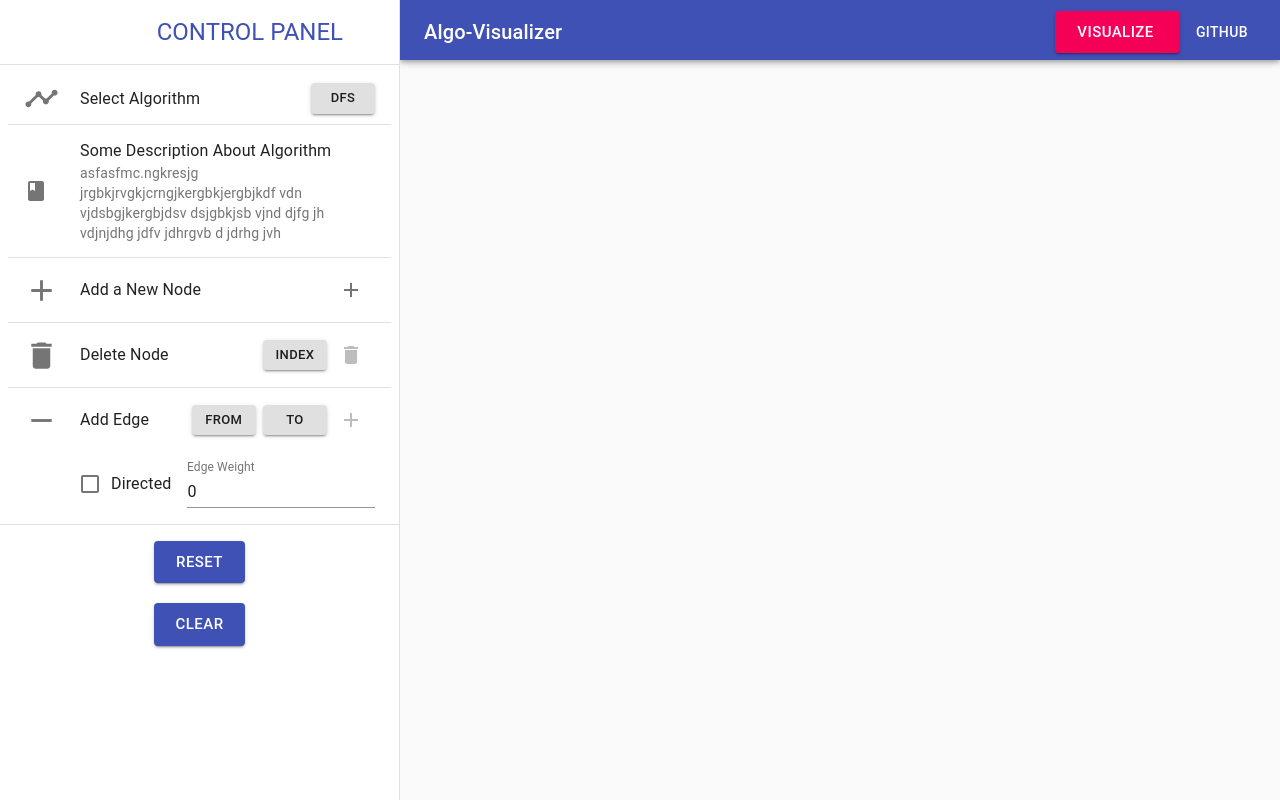
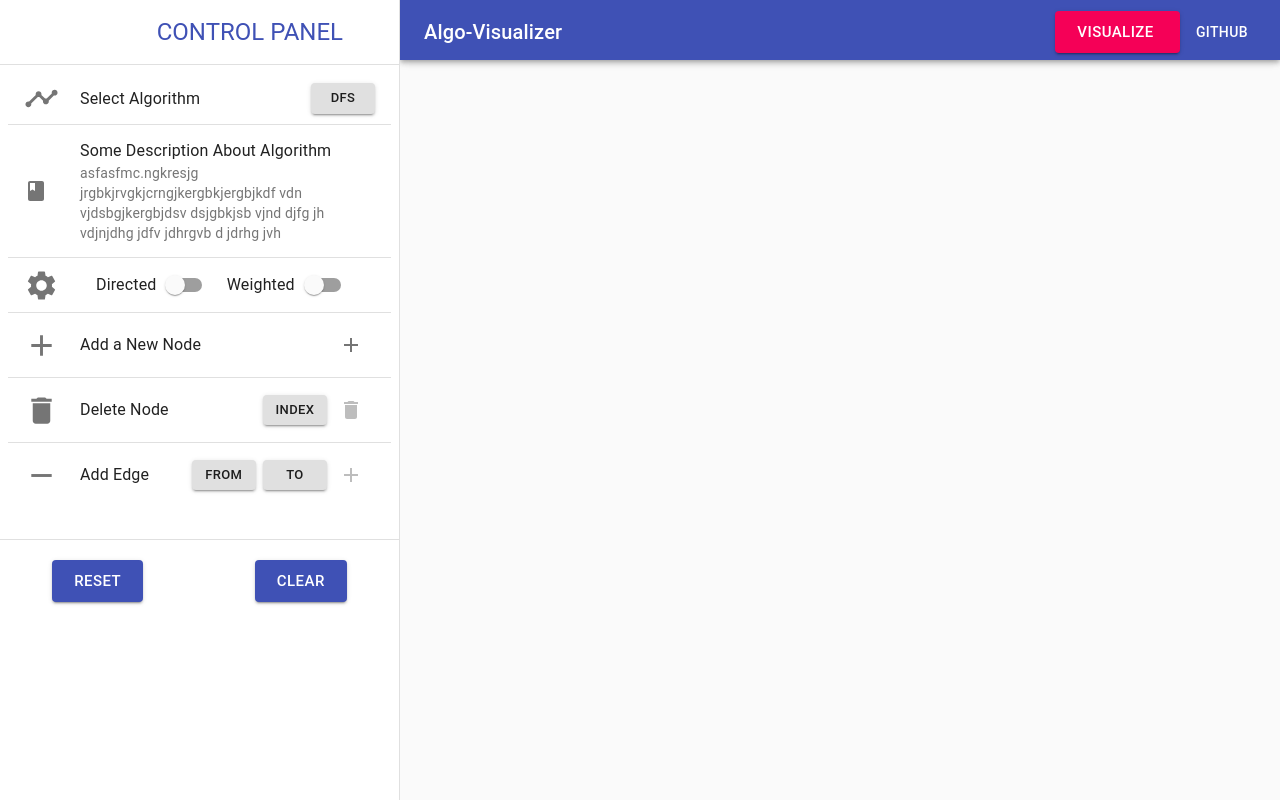
Before and after one commit to Synergise-IIT-Bhubaneswar/algo-visualizer, a React (Create React App) app: page / in a window 1280 px wide. Built offline with nearby package versions, Linux system fonts and the light colour scheme; some icons are missing.

Commit message:
improved drawer UI

```diff
--- a/src/components/UI/Header/Drawer.js
+++ b/src/components/UI/Header/Drawer.js
@@ -6,7 +6,6 @@ import TimelineIcon from "@material-ui/icons/Timeline";
 import AddNodeIcon from "@material-ui/icons/Add";
 import ListItemIcon from "@material-ui/core/ListItemIcon";
 import UndirectedEdgeIcon from "@material-ui/icons/RemoveOutlined";
-import DirectedEdgeIcon from "@material-ui/icons/KeyboardBackspaceOutlined";
 import DeleteIcon from "@material-ui/icons/Delete";
 import BookIcon from "@material-ui/icons/Book";
 import IconButton from "@material-ui/core/IconButton";
@@ -19,10 +18,11 @@ import List from "@material-ui/core/List";
 import ListItem from "@material-ui/core/ListItem";
 import ListItemText from "@material-ui/core/ListItemText";
 import Button from "@material-ui/core/Button";
-import FormGroup from "@material-ui/core/FormGroup"
-import FormControlLabel from '@material-ui/core/FormControlLabel'
-import Checkbox from '@material-ui/core/Checkbox'
+import FormGroup from "@material-ui/core/FormGroup";
+import FormControlLabel from "@material-ui/core/FormControlLabel";
 import TextField from "@material-ui/core/TextField";
+import Switch from "@material-ui/core/Switch";
+import SettingsIcon from "@material-ui/icons/Settings";
 
 const drawerWidth = 400;
 const useStyles = makeStyles((theme) => ({
@@ -81,8 +81,9 @@ const CustomDrawer = (props) => {
   const [deleteNode, setDeleteNode] = useState("Index");
   const [deleteNodeMenuAnchor, setDeleteNodeMenuAnchor] = useState(null);
   const deleteNodeMenuOpen = Boolean(deleteNodeMenuAnchor);
-  const [isDirectedEdge, setIsDirectedEdge] = useState(false)
-  const [edgeWeight, setEdgeWeight] = useState("0");
+  const [isDirectedGraph, setIsDirectedGraph] = useState(false);
+  const [isWeightedGraph, setIsWeightedGraph] = useState(false);
+  const [edgeWeight, setEdgeWeight] = useState(null);
 
   //const nodeIndices = []
   useEffect(() => {
@@ -97,6 +98,7 @@ const CustomDrawer = (props) => {
       ? props.canvasRef.current.state.noOfVertices
       : props.canvasRef.current,
   ]);
+
   // [...Array(props.canvasRef.current.state.noOfVertices).keys()]
   // useEffect(() => {
   //     nodeIndices = [...Array(props.canvasRef.current.state.noOfVertices).keys()]
@@ -134,11 +136,10 @@ const CustomDrawer = (props) => {
     closeMenu();
   };
 
-  const addEdge = (from, to, isDirected, weight) => {
-    props.canvasRef.current.addEdge(from, to, isDirected, weight);
+  const addEdge = (from, to) => {
+    props.canvasRef.current.addEdge(from, to, isDirectedGraph, edgeWeight);
     setEdgeFrom("From");
     setEdgeTo("To");
-    setEdgeWeight('0')
   };
 
   const openDeleteNodeMenu = (e) => {
@@ -154,16 +155,23 @@ const CustomDrawer = (props) => {
     props.canvasRef.current.clearCanvas();
     setEdgeFrom("From");
     setEdgeTo("To");
-    setEdgeWeight('0')
+    setEdgeWeight("0");
   };
 
-  const checkDirectedEdge = () => {
-    setIsDirectedEdge(prev => !prev)
-  }
+  const checkDirectedGraph = () => {
+    setIsDirectedGraph((prev) => !prev);
+    // props.canvasRef.current.clearCanvas();
+  };
 
-  const weightChangeHandler = e => {
-    setEdgeWeight(e.target.value)
-  }
+  const checkWeightedGraph = () => {
+    if (isWeightedGraph == true) setEdgeWeight(null);
+    setIsWeightedGraph((prev) => !prev);
+    // props.canvasRef.current.clearCanvas();
+  };
+
+  const weightChangeHandler = (e) => {
+    setEdgeWeight(e.target.value);
+  };
   return (
     <Drawer
       className={classes.drawer}
@@ -204,7 +212,6 @@ const CustomDrawer = (props) => {
               click={(e) => openAlgorithmMenu(e)}
             ></Menu>
           </ListItem>
-
           <Divider />
           <ListItem>
             <ListItemIcon>
@@ -215,7 +222,37 @@ const CustomDrawer = (props) => {
               secondary="asfasfmc.ngkresjg jrgbkjrvgkjcrngjkergbkjergbjkdf vdn vjdsbgjkergbjdsv dsjgbkjsb vjnd djfg jh vdjnjdhg jdfv jdhrgvb d jdrhg jvh"
             ></ListItemText>
           </ListItem>
-
+          <Divider />
+          <ListItem>
+            <ListItemIcon>
+              <SettingsIcon fontSize="large" />
+            </ListItemIcon>
+            <FormGroup row>
+              <FormControlLabel
+                control={
+                  <Switch
+                    checked={isDirectedGraph}
+                    onChange={checkDirectedGraph}
+                    color="primary"
+                  />
+                }
+                label="Directed"
+                labelPlacement="start"
+              />
+              &nbsp;&nbsp;
+              <FormControlLabel
+                control={
+                  <Switch
+                    checked={isWeightedGraph}
+                    onChange={checkWeightedGraph}
+                    color="primary"
+                  />
+                }
+                label="Weighted"
+                labelPlacement="start"
+              />
+            </FormGroup>
+          </ListItem>
           <Divider />
           <ListItem>
             <ListItemIcon>
@@ -257,7 +294,6 @@ const CustomDrawer = (props) => {
               <UndirectedEdgeIcon fontSize="large" />
             </ListItemIcon>
             <ListItemText primary="Add Edge"></ListItemText>
-
             <Menu
               selectedOption={edgeFrom}
               options={nodeIndices}
@@ -278,13 +314,13 @@ const CustomDrawer = (props) => {
               close={closeMenu}
               click={(e) => openEdgeToMenu(e)}
             ></Menu>
-
             <IconButton
-              onClick={() =>
-                addEdge(parseInt(edgeFrom), parseInt(edgeTo), isDirectedEdge, edgeWeight)
-              }
+              onClick={() => addEdge(parseInt(edgeFrom), parseInt(edgeTo))}
               disabled={
-                edgeFrom === edgeTo || edgeFrom === "From" || edgeTo === "To" || edgeWeight === ''
+                edgeFrom === edgeTo ||
+                edgeFrom === "From" ||
+                edgeTo === "To" ||
+                (isWeightedGraph && edgeWeight === null)
               }
             >
               <AddNodeIcon />
@@ -296,29 +332,40 @@ const CustomDrawer = (props) => {
             </ListItemIcon>
             <ListItemText primary=""></ListItemText>
             {/* <FormGroup row> */}
-            <FormControlLabel
-              control={<Checkbox checked={isDirectedEdge} onChange={checkDirectedEdge} name="checkedA" />}
-              label="Directed" size="small"
-            />
+            {/* <FormControlLabel
+              control={
+                <Checkbox
+                  checked={isDirectedEdge}
+                  onChange={checkDirectedEdge}
+                  name="checkedA"
+                />
+              }
+              label="Directed"
+              size="small"
+            /> */}
             {/* </FormGroup> */}
-            <TextField
-              onChange={(e) => weightChangeHandler(e)}
-              label="Edge Weight"
-              defaultValue="0"
-              error={edgeWeight === ''}
-            >{edgeWeight}</TextField>
-
+            {isWeightedGraph ? (
+              <TextField
+                type="number"
+                onChange={(e) => weightChangeHandler(e)}
+                label="Edge Weight"
+                error={edgeWeight === ""}
+              >
+                {edgeWeight}
+              </TextField>
+            ) : null}
           </ListItem>
         </List>
       </div>
       <Divider />
       {/* <div className={classes.visualizeButtonContainer}> */}
+      &nbsp; &nbsp;
       <Grid
         container
-        direction="column"
-        justify="space-between"
+        direction="row"
+        justify="space-evenly"
         alignItems="center"
-        className={classes.visualizeButtonContainer}
+        //  className={classes.visualizeButtonContainer}
       >
         {/* <Button
           variant="contained"
@@ -358,7 +405,6 @@ const CustomDrawer = (props) => {
       {/* </div> */}
       {/* <div className={classes.visualizeButton}> */}
       {/* </div> */}
-
       {/* <Grid container spacing="1">
                 <Grid justify="center">
                     Select Algorithm - <Menu open={algorithmMenuOpen} options={AlgorithmOptions}></Menu>
```
